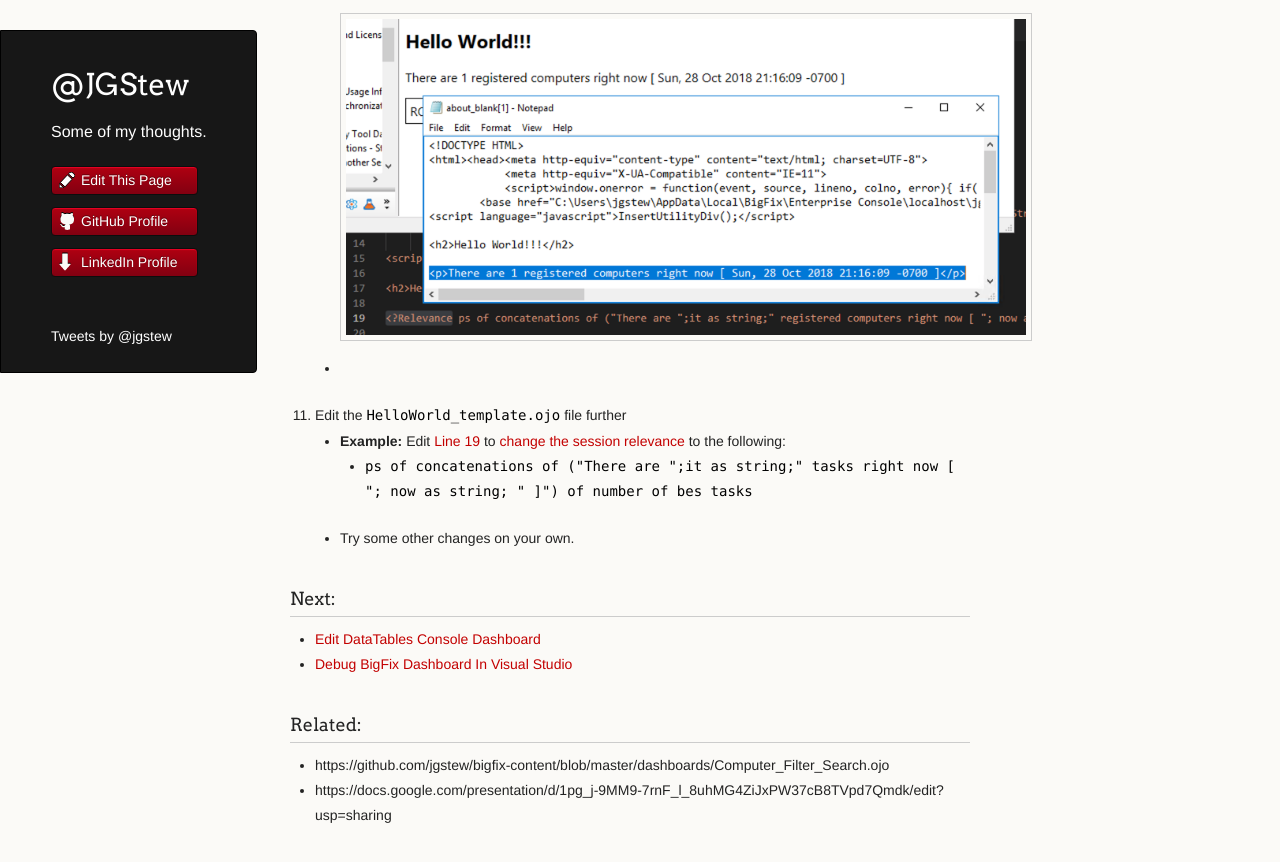
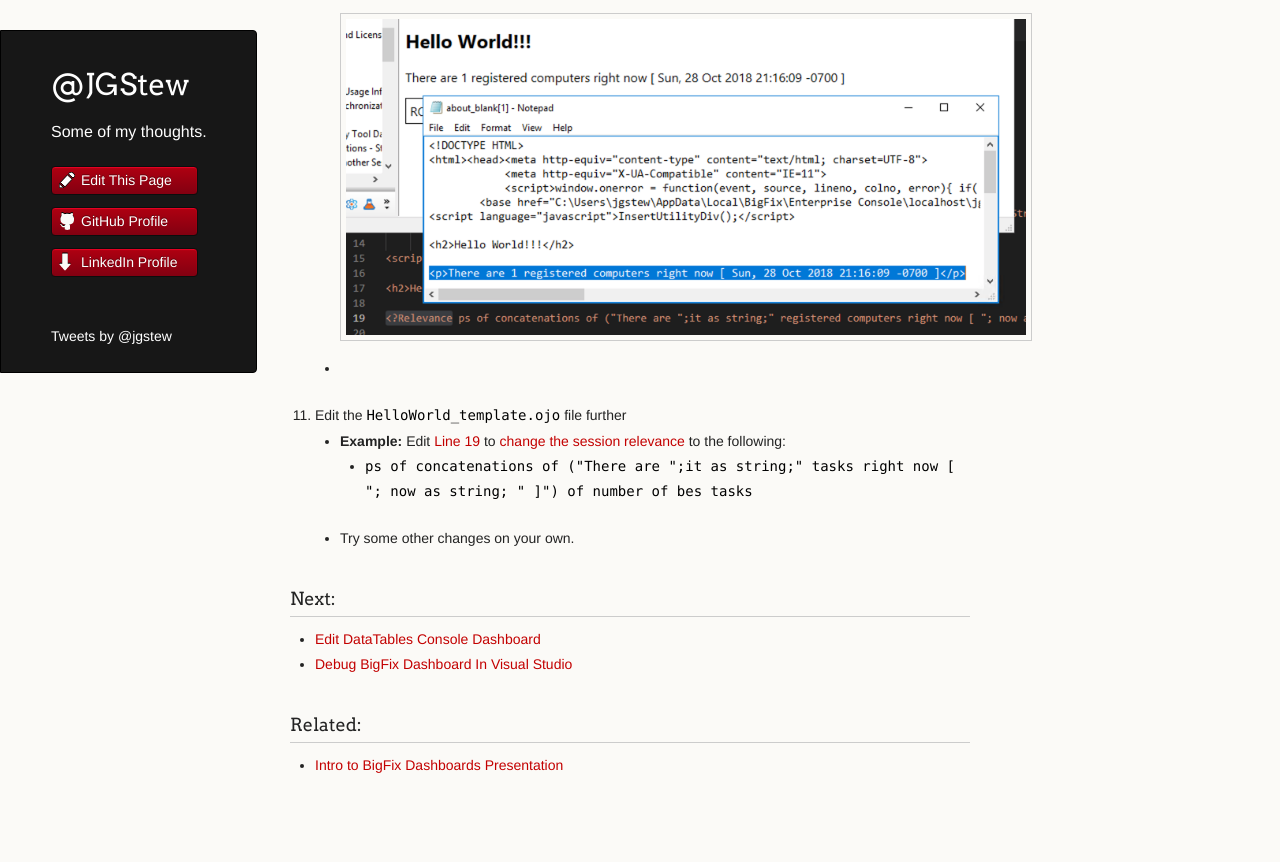
Before and after one commit to jgstew/jgstew.github.io, a Jekyll site: the page built from _posts/2018-10-29-Debug-Dashboard-In-BigFix-Console.md, in a window 1280 px wide and 900 px high, scrolled down 3497 px. Shown: the top 862 px of the window. Built offline with Jekyll 4.4.1, drawn with Linux system fonts in a browser that asks for light colours; nearby versions of some CDN libraries; comment, search, counter and statistics services are not loaded.

Commit message:
Update 2018-10-29-Debug-Dashboard-In-BigFix-Console.md

```diff
--- a/_posts/2018-10-29-Debug-Dashboard-In-BigFix-Console.md
+++ b/_posts/2018-10-29-Debug-Dashboard-In-BigFix-Console.md
@@ -70,5 +70,4 @@
 
 ### Related:
 
-* https://github.com/jgstew/bigfix-content/blob/master/dashboards/Computer_Filter_Search.ojo
-* https://docs.google.com/presentation/d/1pg_j-9MM9-7rnF_l_8uhMG4ZiJxPW37cB8TVpd7Qmdk/edit?usp=sharing
+* [Intro to BigFix Dashboards Presentation](https://docs.google.com/presentation/d/1pg_j-9MM9-7rnF_l_8uhMG4ZiJxPW37cB8TVpd7Qmdk/edit?usp=sharing)
```
